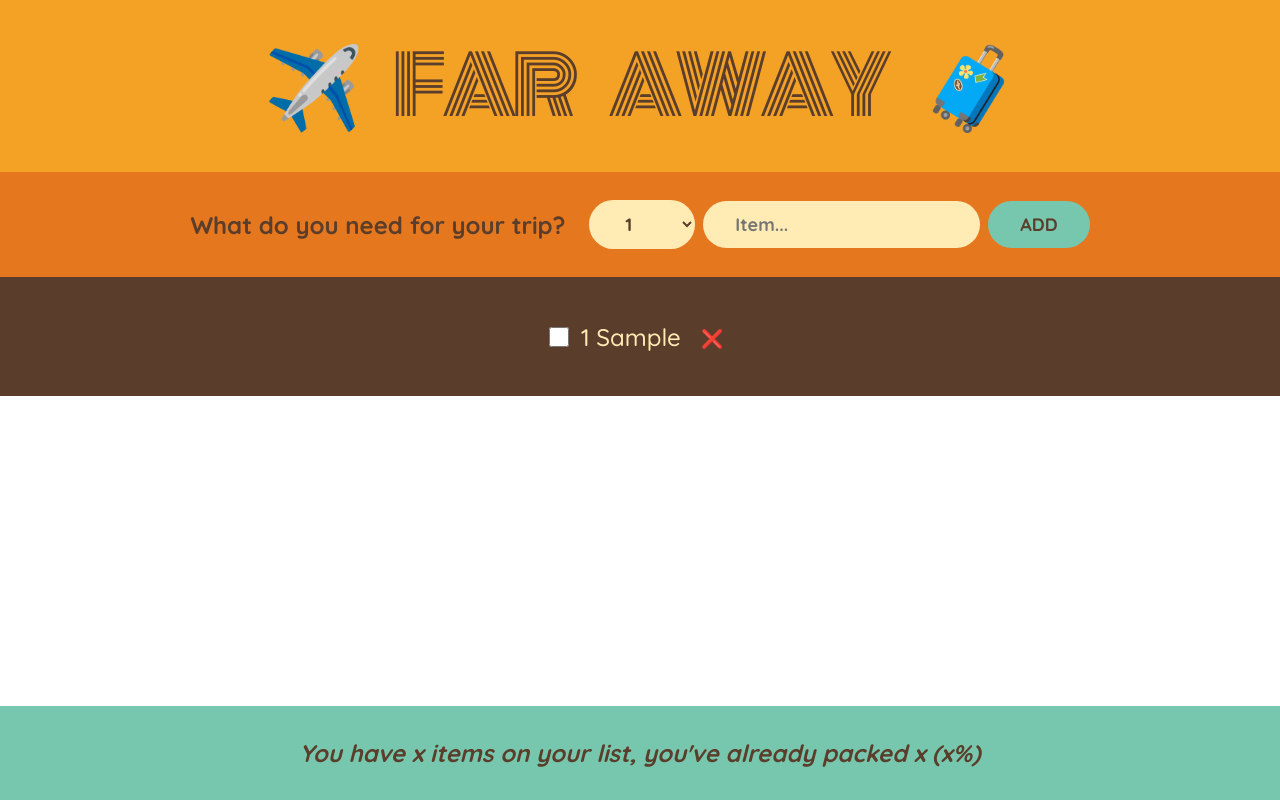
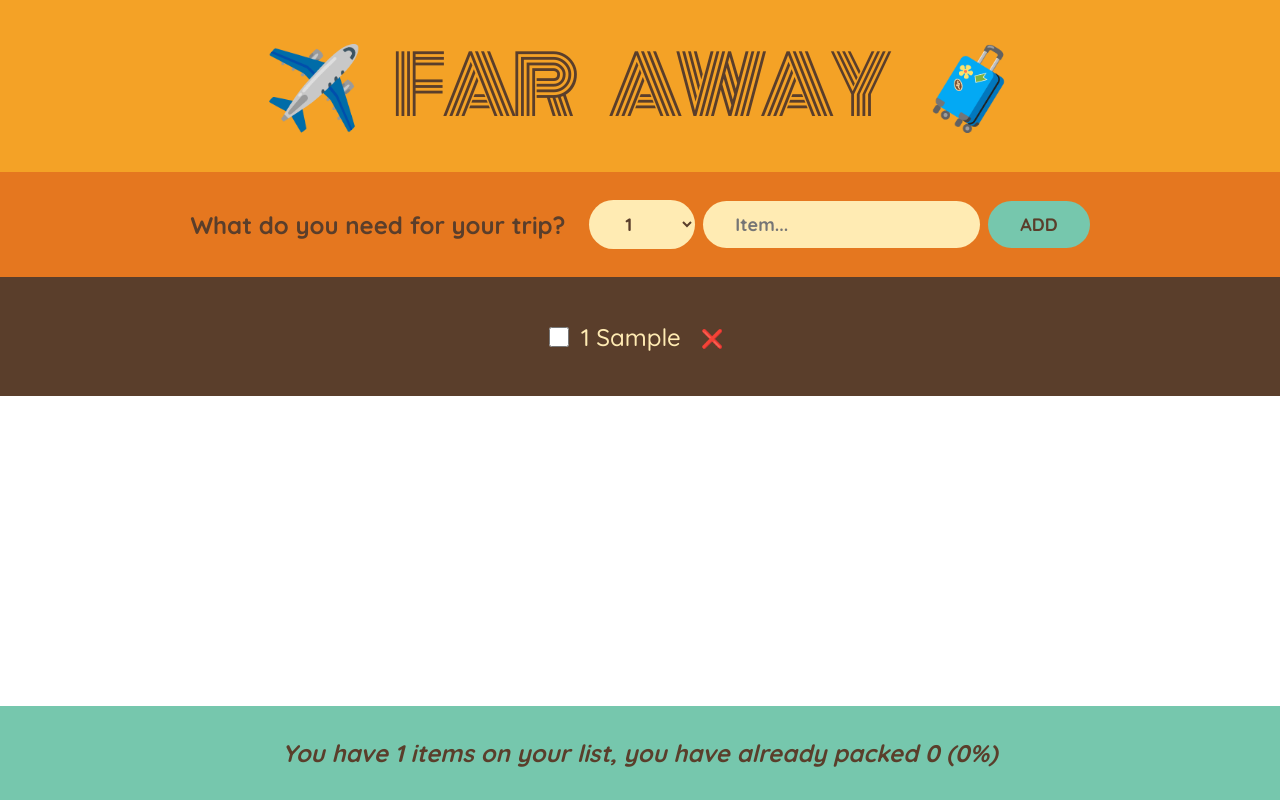
Before and after one commit to Smaragdus7/TravelList, a React (Create React App) app: page / in a window 1280 px wide. Both pictures are taken after typing "Sample" into the empty fields and a click on the button "ADD". Built offline with nearby package versions, Linux system fonts and the light colour scheme.

Commit message:
statistics done

```diff
--- a/src/App.js
+++ b/src/App.js
@@ -21,7 +21,7 @@
     <Logo/>
     <Form onAddItems={handleAddItems}/>
     <PackingList items={items} onDeleteItem={handleDeleteItem} onToggleItem={handleToggleItem}/>
-    <Stats/>
+    <Stats items={items}/>
     </div>
   );
 }
@@ -71,6 +71,18 @@
     <button onClick={() => onDeleteItem(item.id)}>❌</button>
     </li>
 }
-function Stats(){
-  return <footer className="stats"><em>You have x items on your list, you've already packed x (x%)</em></footer>
+function Stats({items}){
+  if(!items.length) return(<p className="stats"><em>Start adding some items to your packing list! 🧳</em></p>);
+
+  const numItems = items.length;
+  const numPacked = items.filter(item=>item.packed).length;
+  const percentage = Math.round((numPacked / numItems) * 100);
+
+  return <footer className="stats">
+    <em>
+      {percentage === 100 ? 'You got everything! Time to go ✈️' :
+        `You have ${numItems} items on your list, you have already packed ${numPacked} (${percentage}%)`
+      }
+    </em>
+    </footer>
 }
```
